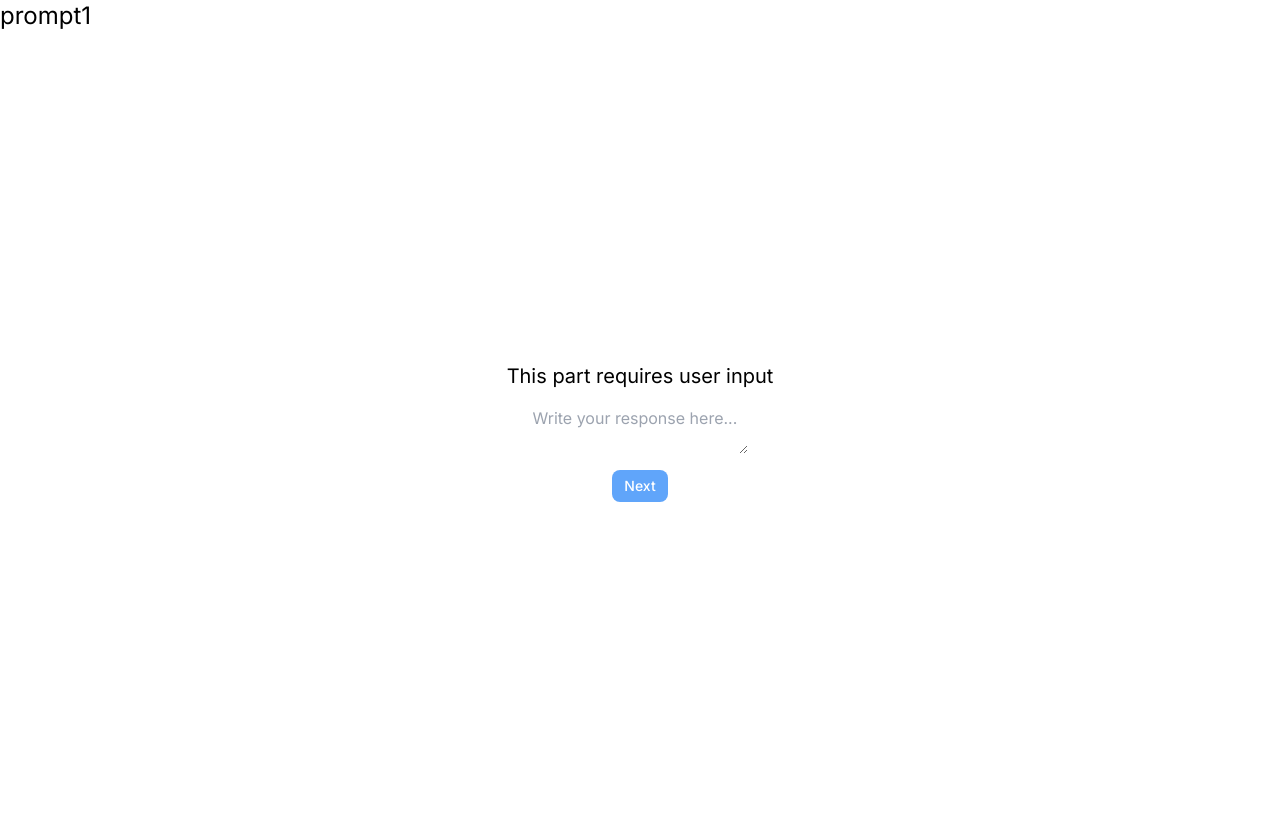
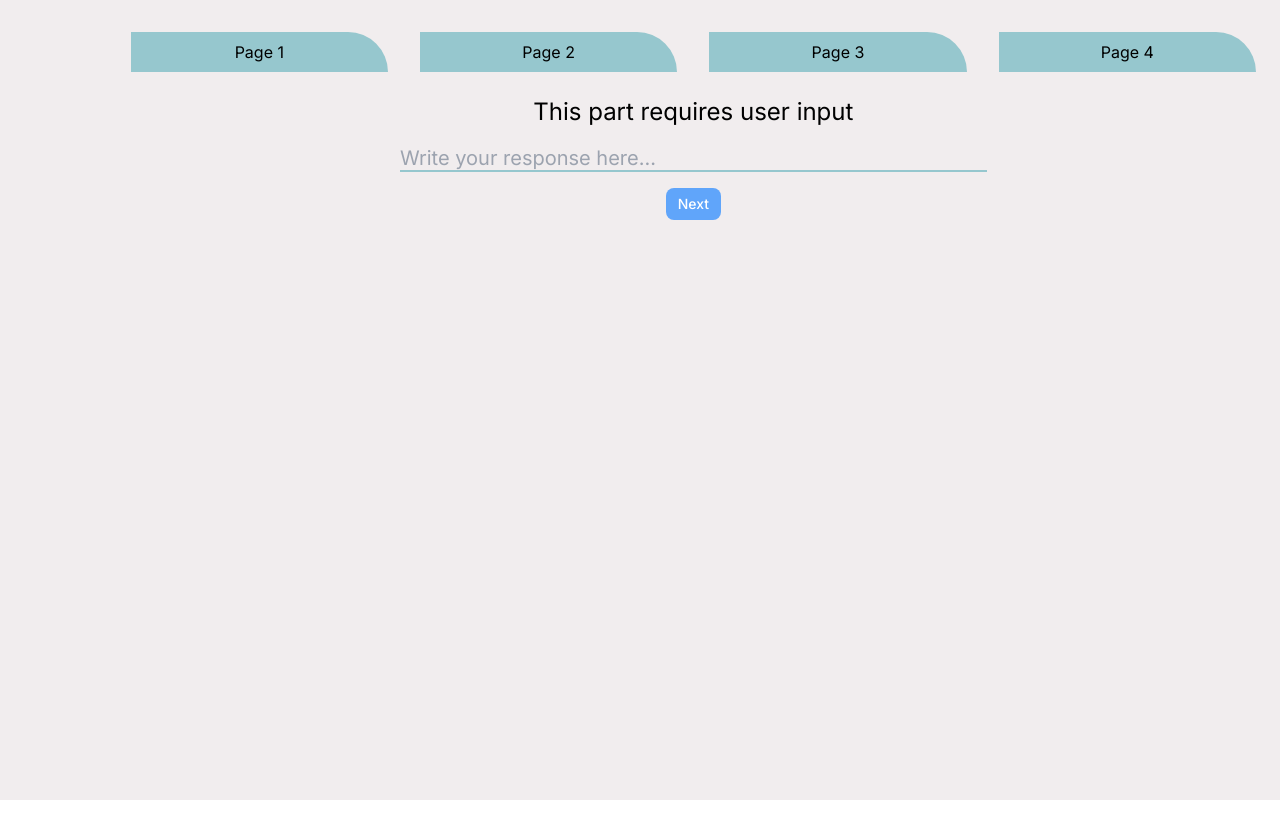
Before and after one commit to everydaymilk/hg-hackathon-2024-daily-insight, a Next.js app: page /prompt1 in a window 1280 px wide. After the commit the page ends 800 px from the top, so only its background shows below. Built offline with nearby package versions, Linux system fonts and the light colour scheme.

Commit message:
Add base styling

```diff
--- a/src/app/[promptId]/page.tsx
+++ b/src/app/[promptId]/page.tsx
@@ -22,7 +22,6 @@ export default async function Page({ params }: { params: { promptId: string } })
 
   return (
     <div>
-      <h1 className='text-2xl'>{params.promptId}</h1>
       <PromptList prompts={data.prompts} />
     </div>
   );
--- a/src/app/layout.tsx
+++ b/src/app/layout.tsx
@@ -1,6 +1,7 @@
 import type { Metadata } from "next";
 import { Inter } from "next/font/google";
 import "./globals.css";
+import Menu from "@/components/MenuBar";
 
 const inter = Inter({ subsets: ["latin"] });
 
@@ -16,7 +17,17 @@ export default function RootLayout({
 }>) {
   return (
     <html lang="en">
-      <body className={inter.className}>{children}</body>
-    </html>
+      <body className={inter.className}>
+        {/* Make the actual content take up 11/12 of the space, leaving 1/12 for the date. Adjust as needed */}
+        <div className="grid grid-cols-12 bg-background min-h-screen ">
+          <div></div>
+          <div className="col-span-11">
+            <Menu />
+            {children}
+          </div>
+
+        </div>
+      </body>
+    </html >
   );
 }
--- /dev/null
+++ b/src/components/MenuBar.tsx
@@ -0,0 +1,26 @@
+"use client"
+
+import Link from 'next/link';
+import MenuButton from './MenuButton';
+import React, { useRef, useState } from 'react';
+
+interface Props {
+}
+
+
+const Menu: React.FC<Props> = (props) => {
+  const [selectedIndex, setSelectedIndex] = useState(0);
+
+  return (
+    <>
+      <div className="flex justify-between items-end h-20 m-2">
+        <Link href="/prompt1" className='flex items-center justify-center w-full bg-button-bg-default p-2 m-4 rounded-tr-[50px] transform h-10 hover:h-20 transition-transform'>Page 1</Link>
+        <Link href="/prompt2" className='flex items-center justify-center w-full bg-button-bg-default p-2 m-4 rounded-tr-[50px] transform h-10 hover:h-20 transition-transform'>Page 2</Link>
+        <Link href="/prompt3" className='flex items-center justify-center w-full bg-button-bg-default p-2 m-4 rounded-tr-[50px] transform h-10 hover:h-20 transition-transform'>Page 3</Link>
+        <Link href="/prompt4" className='flex items-center justify-center w-full bg-button-bg-default p-2 m-4 rounded-tr-[50px] transform h-10 hover:h-20 transition-transform'>Page 4</Link>
+      </div>
+    </>
+  );
+}
+
+export default Menu;
--- /dev/null
+++ b/src/components/MenuButton.tsx
@@ -0,0 +1,22 @@
+"use client"
+
+import Link from 'next/link';
+import React, { useRef, useState } from 'react';
+
+interface Props {
+  buttonText: string;
+  href: string;
+  isSelected?: boolean;
+}
+
+
+const MenuButton: React.FC<Props> = (props) => {
+
+  return (
+    <>
+      <Link href={props.href} className='flex items-center justify-center w-full bg-button-bg-default p-2 m-4 rounded-tr-[50px] transform h-10 hover:h-20 transition-transform'>{props.buttonText}</Link>
+    </>
+  );
+}
+
+export default MenuButton;
--- a/src/components/Prompt.tsx
+++ b/src/components/Prompt.tsx
@@ -1,6 +1,6 @@
 "use client"
 
-import React, { useRef, useState } from 'react';
+import React, { useRef, useState, useEffect } from 'react';
 
 interface Props {
   type: string;
@@ -13,32 +13,36 @@ const Prompt: React.FC<Props> = (props) => {
 
   const [promptComplete, setPromptComplete] = useState(false);
   const [response, setResponse] = useState("");
+  const textAreaRef = useRef<HTMLTextAreaElement>(null);
+
+  // Hacky way to auto-resize text area height
+  useEffect(() => {
+    if (!textAreaRef.current) return;
+    textAreaRef.current.style.height = "inherit";
+    const scrollHeight = textAreaRef.current.scrollHeight;
+    textAreaRef.current.style.height = scrollHeight + "px";
+  }, [response]);
+
   const buttonRef = useRef<HTMLButtonElement>(null);
   const userResponseRequired = props.type === "input"
 
   const enabledButtonClass = "text-white bg-blue-700 hover:bg-blue-800 focus:ring-4 focus:ring-blue-300 font-medium rounded-lg text-sm px-3 py-1.5 mb-2 dark:bg-blue-600 dark:hover:bg-blue-700 focus:outline-none dark:focus:ring-blue-800"
   const disabledButtonClass = "text-white bg-blue-400 dark:bg-blue-500 cursor-not-allowed font-medium rounded-lg text-sm px-3 py-1.5 text-center"
 
-  // Override so that pressing Enter without Shift will submit the response
-  const handleKeyDown = (event: React.KeyboardEvent) => {
-    if (event.key === 'Enter' && !event.shiftKey) {
-      event.preventDefault();
-      buttonRef.current?.click();
-    }
-  };
-
   return (
     <>
-      <div className='text-xl'>{props.promptText}</div>
+      <div className='text-2xl'>{props.promptText}</div>
       <textarea
+        ref={textAreaRef}
+        rows={1}
         hidden={promptComplete || !userResponseRequired}
+        className='text-xl text-user-font w-1/2 bg-transparent resize-none border-b-2 border-button-bg-default overflow-hidden outline-none'
         placeholder='Write your response here...'
         value={response}
-        onChange={e => setResponse(e.target.value)}
-        onKeyDown={handleKeyDown} />
+        onChange={e => setResponse(e.target.value)} />
       <div
         hidden={!promptComplete || !userResponseRequired}
-        className='whitespace-pre-wrap font-light'
+        className='whitespace-pre-wrap text-user-font text-xl'
       >
         {response}
       </div>
--- a/src/components/PromptList.tsx
+++ b/src/components/PromptList.tsx
@@ -12,7 +12,7 @@ const PromptList: React.FC<Props> = (props) => {
   const [currentPromptIndex, setCurrentPromptIndex] = useState(0);
 
   return (
-    <div className='flex flex-col items-center justify-center min-h-screen space-y-4'>
+    <div className='flex flex-col items-center space-y-4'>
       {props.prompts.slice(0, currentPromptIndex + 1).map((prompt, index) => (
         <Prompt
           key={index}
--- a/tailwind.config.ts
+++ b/tailwind.config.ts
@@ -13,6 +13,11 @@ const config: Config = {
         "gradient-conic":
           "conic-gradient(from 180deg at 50% 50%, var(--tw-gradient-stops))",
       },
+      colors: {
+        "button-bg-default": "#96C7CE",
+        "background": "#F1EDEE",
+        "user-font": "#177E89",
+      }
     },
   },
   plugins: [],
```
